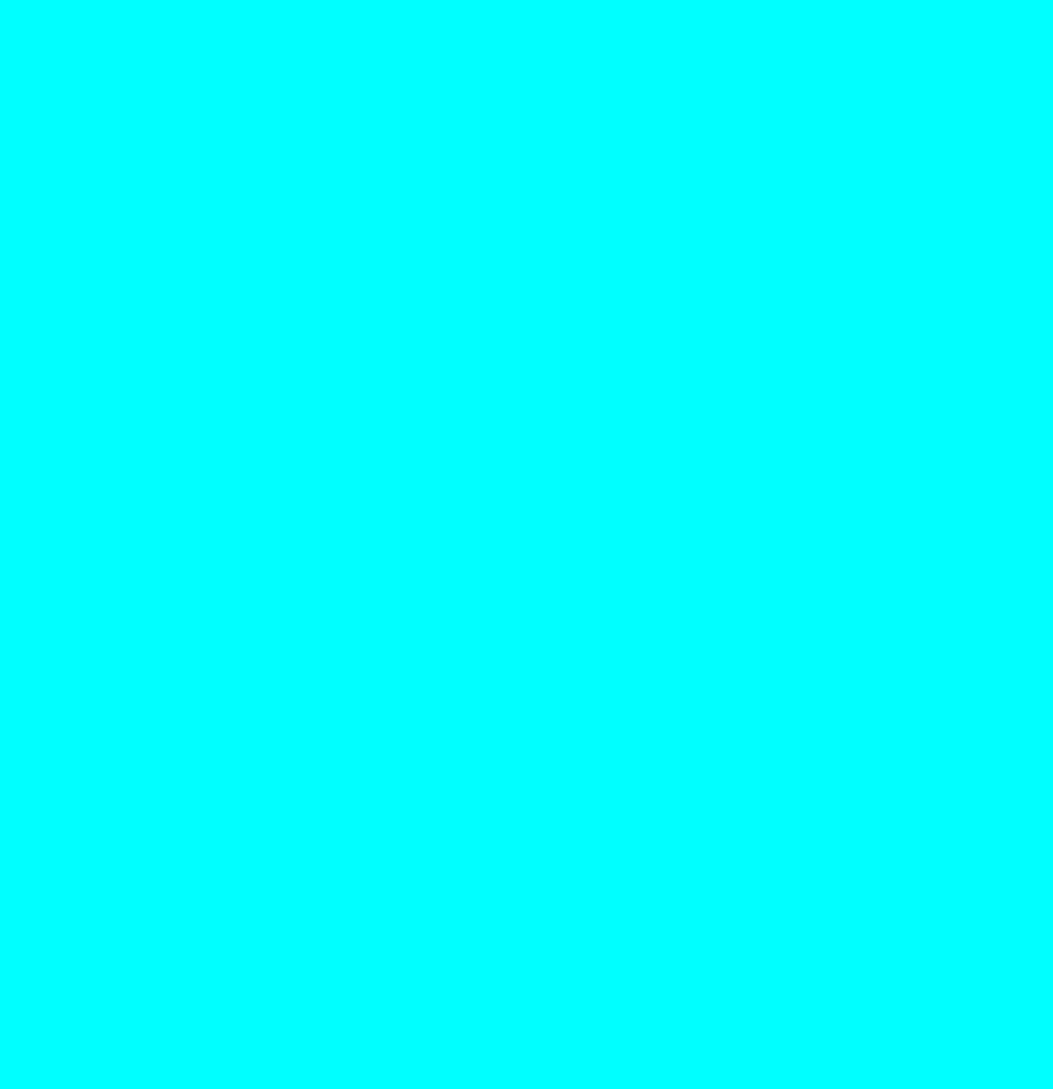
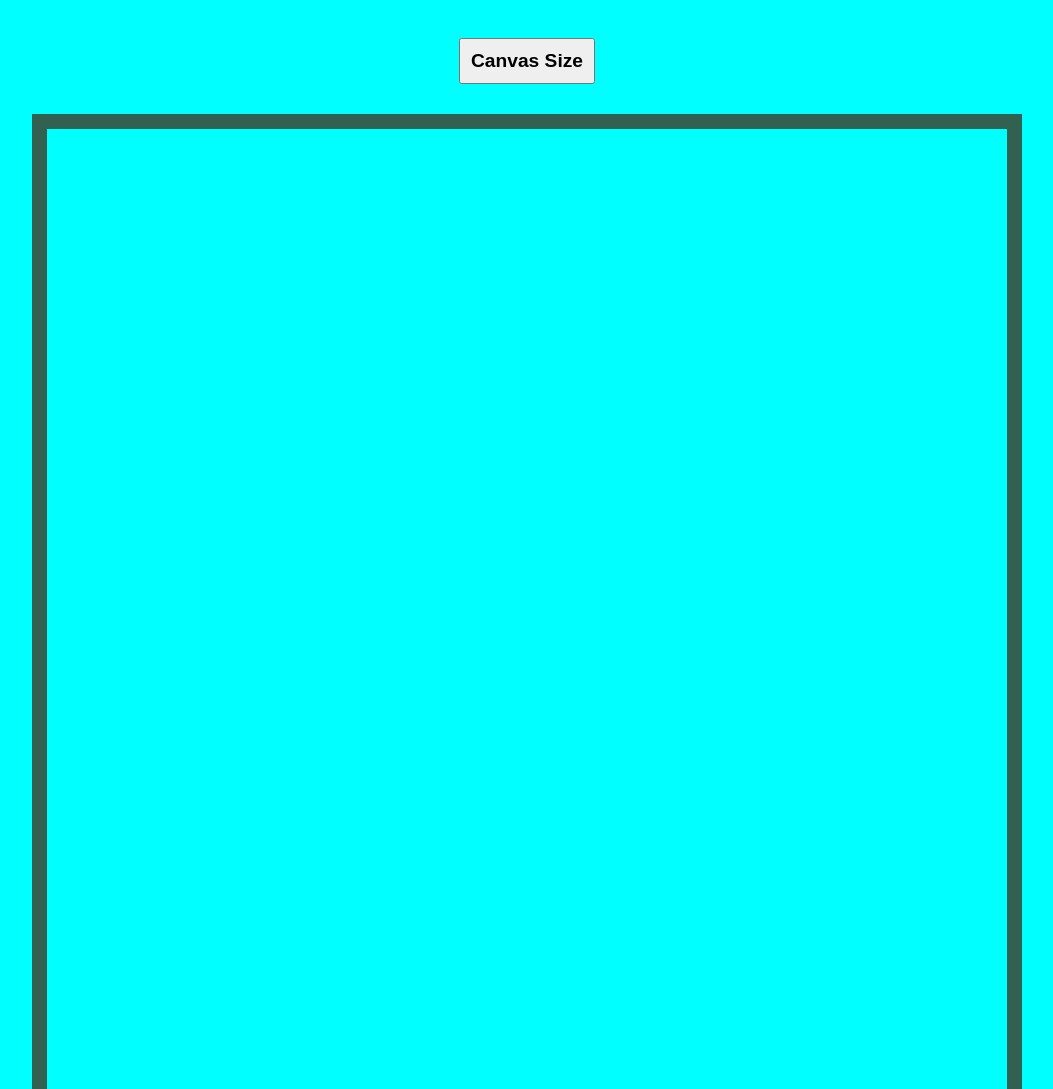
Before and after one commit to palcca/etch-a-sketch, a plain HTML site: page index.html in a window 1280 px wide. Shown: the top 1089 px of the page, without its empty margins (113-1166 px from the left). Before the commit the page ends 899 px from the top, so only its background shows below. Drawn offline with Linux system fonts and the light colour scheme.

Commit message:
Better style

```diff
--- a/script.js
+++ b/script.js
@@ -1,16 +1,15 @@
 let canvas = 1;
 
 function makeGrid(size){
+    canvas = document.querySelector("#canvas");
     for (x=1;x<=size;x++) {
-        canvas = document.querySelector("#canvas");
         const gridLine = document.createElement("div");
         gridLine.setAttribute("class","gridLine");
         canvas.appendChild(gridLine);
         for (y=1; y<=size; y++){
             const gridColumn=document.createElement("div");
-            gridColumn.textContent = " ";
             const paddingSize = (960/size/2);
-            gridColumn.style = "padding: " + paddingSize+"px";
+            gridColumn.style = "padding: " + paddingSize + "px";
             gridColumn.setAttribute("class","gridColumn");
             gridColumn.addEventListener("mouseover", () =>{
                 gridColumn.style.backgroundColor = "black";
--- a/styles.css
+++ b/styles.css
@@ -1,16 +1,17 @@
-/*{
-    border: 1px red solid;
-}*/
 
 body{
     background-color: aqua;
     display: flex;
     flex-direction: column;
-    justify-content: center;
+    justify-content: flex-start;
     align-items: center;
-    min-height:100vh;
-    height: 100vh;
 
+}
+#btnSize{
+    padding: 10px;
+    font-size: larger;
+    font-weight: bold;
+    margin: 30px;
 }
 #canvas{
     display: flex;
@@ -18,12 +19,9 @@ body{
     align-items: center;
     margin: 0;
     padding: 0;
-    flex-grow:0;
-    min-height: 960px;
-    min-width: 960px;
-    max-height: 960px;
-    max-width: 960px;
-
+    width: 960px;
+    height: 960px;
+    border: 15px solid rgb(50, 97, 81);
 }
 
 .gridColumn{
@@ -32,6 +30,7 @@ body{
     justify-content: stretch;
     align-items: stretch;
     margin: 0;
+    padding: 0;
     background-color: white;
 
 
```
